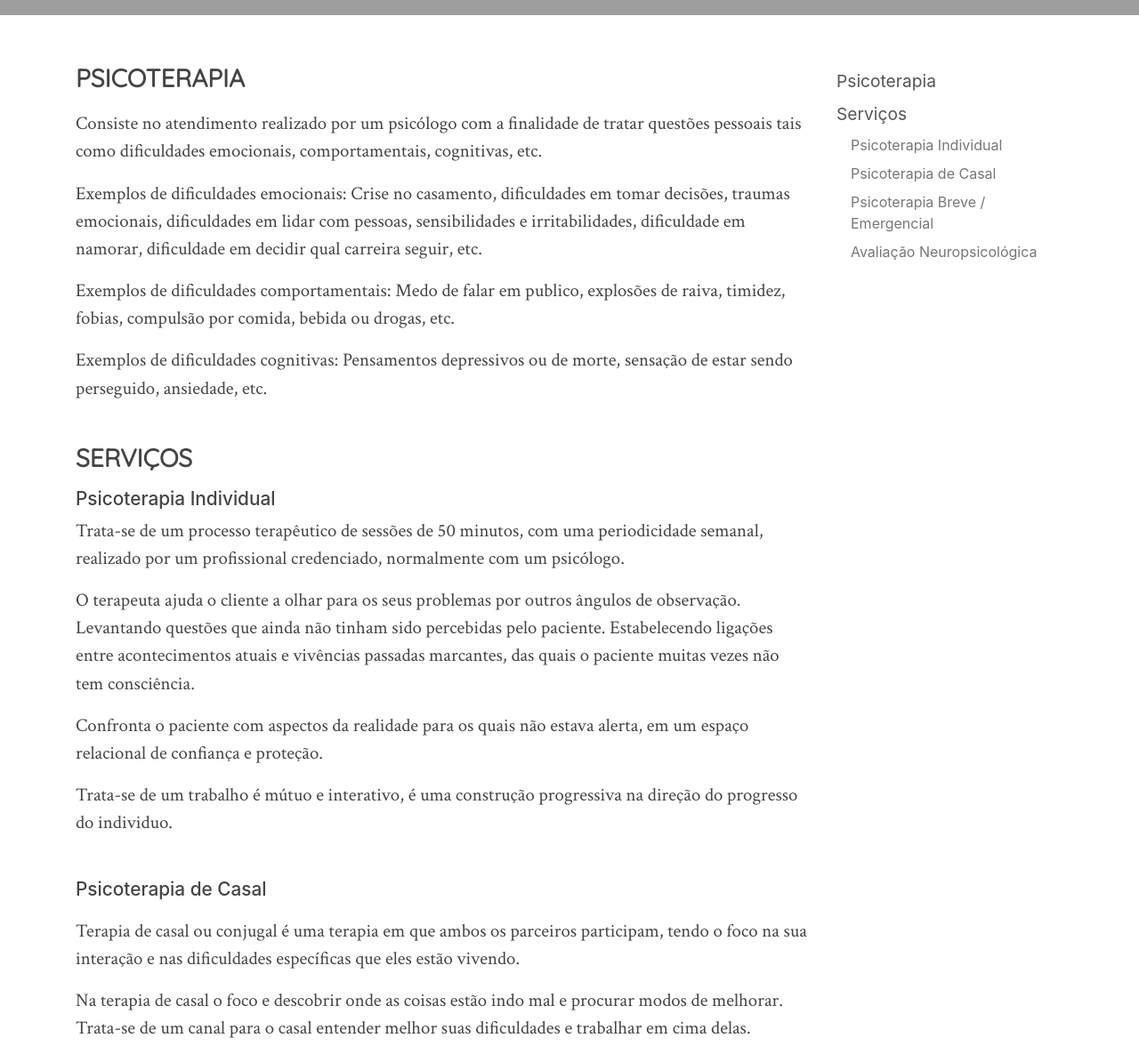
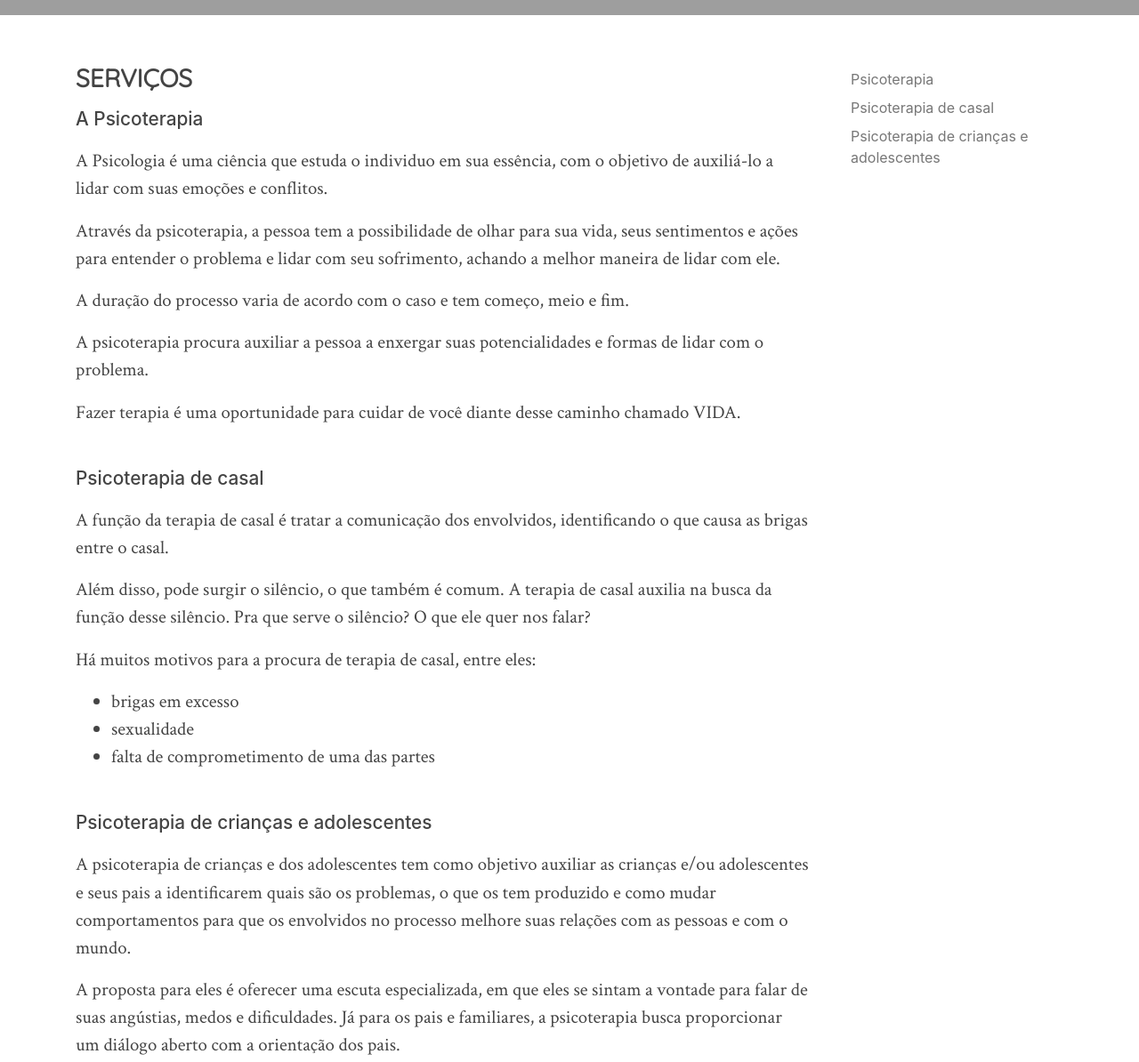
Before and after one commit to vitorpre/layoutTeste, a plain HTML site: page servicos.html in a window 1280 px wide. Shown: the part 180-1374 px from the top of the page at 89% size. Drawn offline with Linux system fonts and the light colour scheme; grey boxes are pictures that could not be loaded.

Commit message:
- Corrigido textos da página de serviços

```diff
--- a/layout.css
+++ b/layout.css
@@ -141,6 +141,11 @@ header
 
 /* ############     Menu Lateral     ############ */
 
+.menu-lateral
+{
+	margin-bottom: 1.5rem;
+}
+
 .menu-lateral li
 {
 	font-size: 1.2rem;
@@ -218,6 +223,12 @@ header
 	color: #444;
 }
 
+.artigo-lista
+{
+	font-family: "Crimson Text";
+	font-size: 1.3rem;
+	color: #444;}
+
 /* ############     Perfil     ##############*/
 .nome-perfil
 {
@@ -230,3 +241,24 @@ header
 	font-size: 1.2rem;
 	font-style: italic;
 }
+
+
+
+
+#contato-endereco-1
+{
+	background: url("imagens/endereco1.png");
+	background-repeat: no-repeat;
+	background-position: center center;
+	background-size: cover;
+	height: 300px;
+}
+
+#contato-endereco-2
+{
+	background: url("imagens/endereco2.png");
+	background-repeat: no-repeat;
+	background-position: center center;
+	background-size: cover;
+	height: 300px;
+}
--- a/servicos.html
+++ b/servicos.html
@@ -51,70 +51,57 @@
 
         <section id="conteudo" class="container">
             <div class="row">
-                <div class="col-lg-9">
+
+
+                <div class="col-md-4 push-md-8 col-lg-3 push-lg-9">
+                    <ul class="nav navbar-nav submenu-lateral">
+                        <li class="menu-lateral-link"><a href="#a-psicoterapia">Psicoterapia</a></li>
+                        <li class="menu-lateral-link"><a href="#psicoterapia-casal">Psicoterapia de casal</a></li>
+                        <li class="menu-lateral-link"><a href="#psicoterapia-crianças-adolescentes">Psicoterapia de crianças e adolescentes</a></li>
+                    </ul>
+
+                </div>
+
+                <div class="col-md-8 pull-md-4 col-lg-9 pull-lg-3">
+
+                    <h3 class="conteudo-titulo">SERVIÇOS</h3>
+
                     <article class="artigo">
                         <div class="artigo-titulo">
-                            <h3 class="conteudo-titulo" id="psicoterapia" >PSICOTERAPIA</h3>
-                        </div>
-                        <div class="artigo-conteudo">
-                            <p>Consiste no atendimento realizado por um psicólogo com a finalidade de tratar questões pessoais tais como dificuldades emocionais, comportamentais, cognitivas, etc.</p>
-                            <p>Exemplos de dificuldades emocionais: Crise no casamento, dificuldades em tomar decisões, traumas emocionais, dificuldades em lidar com pessoas, sensibilidades e irritabilidades, dificuldade em namorar, dificuldade em decidir qual carreira seguir, etc.</p>
-                            <p>Exemplos de dificuldades comportamentais: Medo de falar em publico, explosões de raiva, timidez, fobias, compulsão por comida, bebida ou drogas, etc.</p>
-                            <p>Exemplos de dificuldades cognitivas: Pensamentos depressivos ou de morte, sensação de estar sendo perseguido, ansiedade, etc.</p>
-                        </div>
-                    </article>
-
-                    <h3 class="conteudo-titulo"  id="servicos">SERVIÇOS</h3>
-                    <article class="artigo">
-                        <div class="artigo-titulo">
-                            <h4 id="psicoterapia-individual">Psicoterapia Individual</h4>
-                            <p>Trata-se de um processo terapêutico de sessões de 50 minutos, com uma periodicidade semanal, realizado por um profissional credenciado, normalmente com um psicólogo.</p>
-                            <p>O terapeuta ajuda o cliente a olhar para os seus problemas por outros ângulos de observação. Levantando questões que ainda não tinham sido percebidas pelo paciente. Estabelecendo ligações entre acontecimentos atuais e vivências passadas marcantes, das quais o paciente muitas vezes não tem consciência.</p>
-                            <p>Confronta o paciente com aspectos da realidade para os quais não estava alerta, em um espaço relacional de confiança e proteção.</p>
-                            <p>Trata-se de um trabalho é mútuo e interativo, é uma construção progressiva na direção do progresso do individuo.</p>
+                            <h4 class="conteudo-subtitulo" id="a-psicoterapia">A Psicoterapia</h4>
+                             <p>A Psicologia é uma ciência que estuda o individuo em sua essência, com o objetivo de auxiliá-lo a lidar com suas emoções e conflitos. </p>
+                            <p>Através da psicoterapia, a pessoa tem a possibilidade de olhar para sua vida, seus sentimentos e ações para entender o problema e lidar com seu sofrimento, achando a melhor maneira de lidar com ele. </p>
+                            <p>A duração do processo varia de acordo com o caso e tem começo, meio e fim. </p>
+                            <p>A psicoterapia procura auxiliar a pessoa a enxergar suas potencialidades e formas de lidar com o problema. </p>
+                            <p>Fazer terapia é uma oportunidade para cuidar de você diante desse caminho chamado VIDA.</p>
                         </div>
                     </article>
 
                     <article class="artigo">
                         <div class="artigo-titulo">
-                            <h4 class="conteudo-subtitulo" id="psicoterapia-casal">Psicoterapia de Casal</h4>
-                            <p>Terapia de casal ou conjugal é uma terapia em que ambos os parceiros participam, tendo o foco na sua interação e nas dificuldades específicas que eles estão vivendo.</p>
-                            <p>Na terapia de casal o foco e descobrir onde as coisas estão indo mal e procurar modos de melhorar. Trata-se de um canal para o casal entender melhor suas dificuldades e trabalhar em cima delas.</p>
-                            <p>A terapia ajuda os parceiros a identificarem os pontos de conflito dentro da relação e a determinar quais as mudanças desejáveis, sejam no modo de se relacionar, sejam mudanças individuais.</p>
+                            <h4 class="conteudo-subtitulo" id="psicoterapia-casal">Psicoterapia de casal</h4>
+                            <p>A função da terapia de casal é tratar a comunicação dos envolvidos, identificando o que causa as brigas entre o casal. </p>
+                            <p>Além disso, pode surgir o silêncio, o que também é comum. A terapia de casal auxilia na busca da função desse silêncio. Pra que serve o silêncio? O que ele quer nos falar?</p>
+                            <p>Há muitos motivos para a procura de terapia de casal, entre eles:</p>
+                            <ul class="artigo-lista">
+                                <li>brigas em excesso</li>
+                                <li>sexualidade</li>
+                                <li>falta de comprometimento de uma das partes</li>
+                            </ul>
                         </div>
                     </article>
 
                     <article class="artigo">
                         <div class="artigo-titulo">
-                            <h4 class="conteudo-subtitulo"  id="psicoterapia-breve">Psicoterapia Breve ou Emergencial</h4>
-                            <p>As psicoterapias breves são terapias de objetivos limitados por terem suas metas mais reduzidas e mais modestas que as psicoterapias convencionais.</p>
-                            <p>Essa limitação é uma das principais características do procedimento da psicoterapia breve e aparece em função das necessidades imediatas do indivíduo. Esses objetivos podem colocar-se em termos da superação dos sintomas e problemas atuais da realidade do paciente.</p>
-                        </div>
-                    </article>
-
-                    <article class="artigo">
-                        <div class="artigo-titulo">
-                            <h4 class="conteudo-subtitulo"  id="avaliacao-neuropsicologica">Avaliação Neuropsicológica</h4>
-                            <p>A avaliação neuropsicológica é um procedimento que tem por objetivo investigar as funções cognitivas e atividades motora dos pacientes, buscando elucidar os distúrbios de atenção, memória e senso percepção, além de alterações cognitivas específicas como gnosias, abstração, capacidade de raciocínio, cálculo e planejamento, bem como seus diagnósticos diferenciais.</p>
-                            <p>Esta complexa avaliação é realizada por psicólogos e neurologistas através da utilização de testes neurológicos e psicológicos específicos, padronizados e validados, sendo realizados em etapas sucessivas, baseados em dados comparativos, segundo o esperado para cada faixa etária, nível socioeconômico e escolaridade.</p>
+                            <h4 class="conteudo-subtitulo" id="psicoterapia-crianças-adolescentes">Psicoterapia de crianças e adolescentes</h4>
+                            <p>A psicoterapia de crianças e dos adolescentes tem como objetivo auxiliar as crianças e/ou adolescentes e seus pais a identificarem quais são os problemas, o que os tem produzido e como mudar comportamentos para que os envolvidos no processo melhore suas relações com as pessoas e com o mundo. </p>
+                            <p>A proposta para eles é oferecer uma escuta especializada, em que eles se sintam a vontade para falar de suas angústias, medos e dificuldades. Já para os pais e familiares, a psicoterapia busca proporcionar um diálogo aberto com a orientação dos pais.</p>
                         </div>
                     </article>
 
                 </div>
 
-                <div class="col-lg-3">
-                    <ul class="nav navbar-nav menu-lateral">
-                        <li class="menu-lateral-link"><a href="#psicoterapia">Psicoterapia</a></li>
-                        <li class="menu-lateral-link"><a href="#servicos">Serviços</a></li>
-                        <ul class="nav navbar-nav submenu-lateral ">
-                            <li class="menu-lateral-link"><a href="#psicoterapia-individual">Psicoterapia Individual</a></li>
-                            <li class="menu-lateral-link"><a href="#psicoterapia-casal">Psicoterapia de Casal</a></li>
-                            <li class="menu-lateral-link"><a href="#psicoterapia-breve">Psicoterapia Breve / Emergencial</a></li>
-                            <li class="menu-lateral-link"><a href="#avaliacao-neuropsicologica">Avaliação Neuropsicológica</a></li>
-                        </ul>
-                    </ul>
 
-                </div>
             </div>
 
 
```
